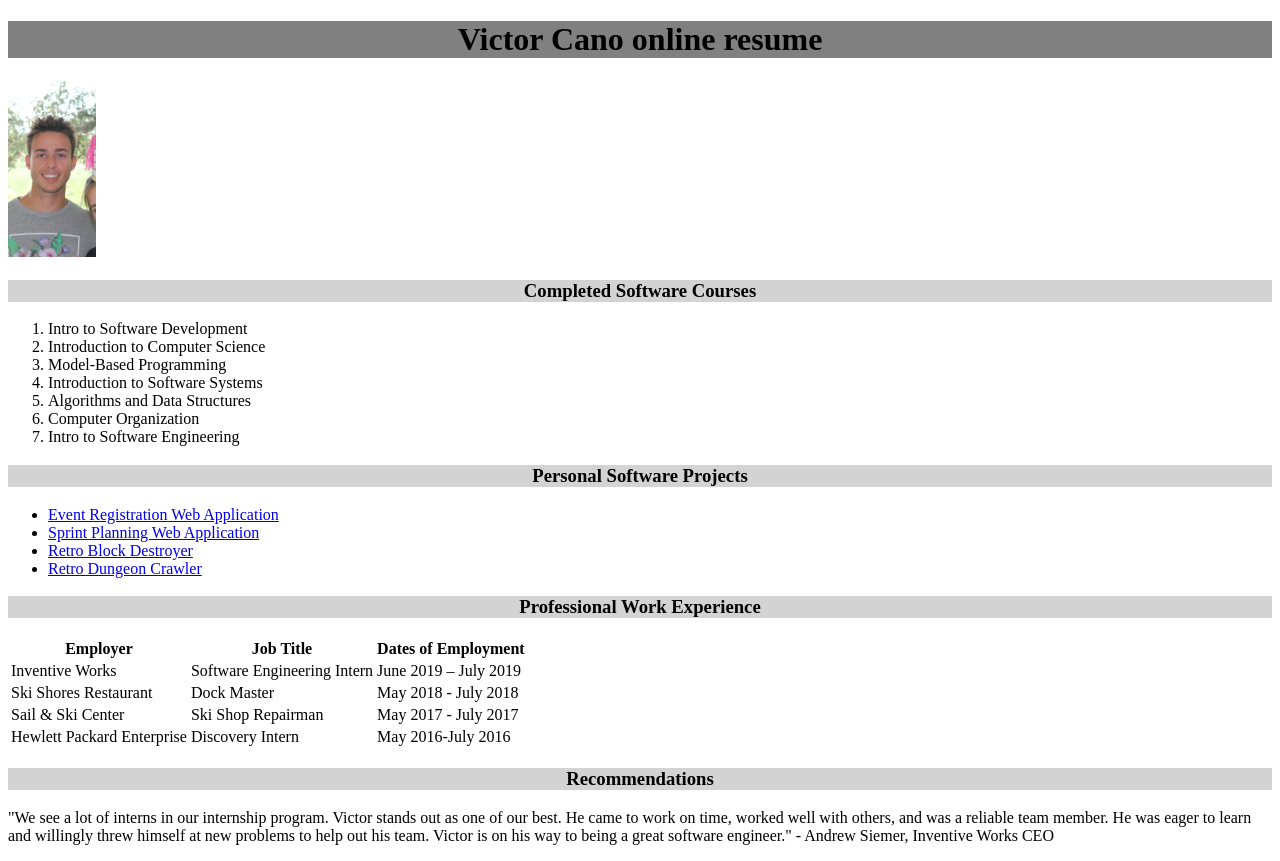
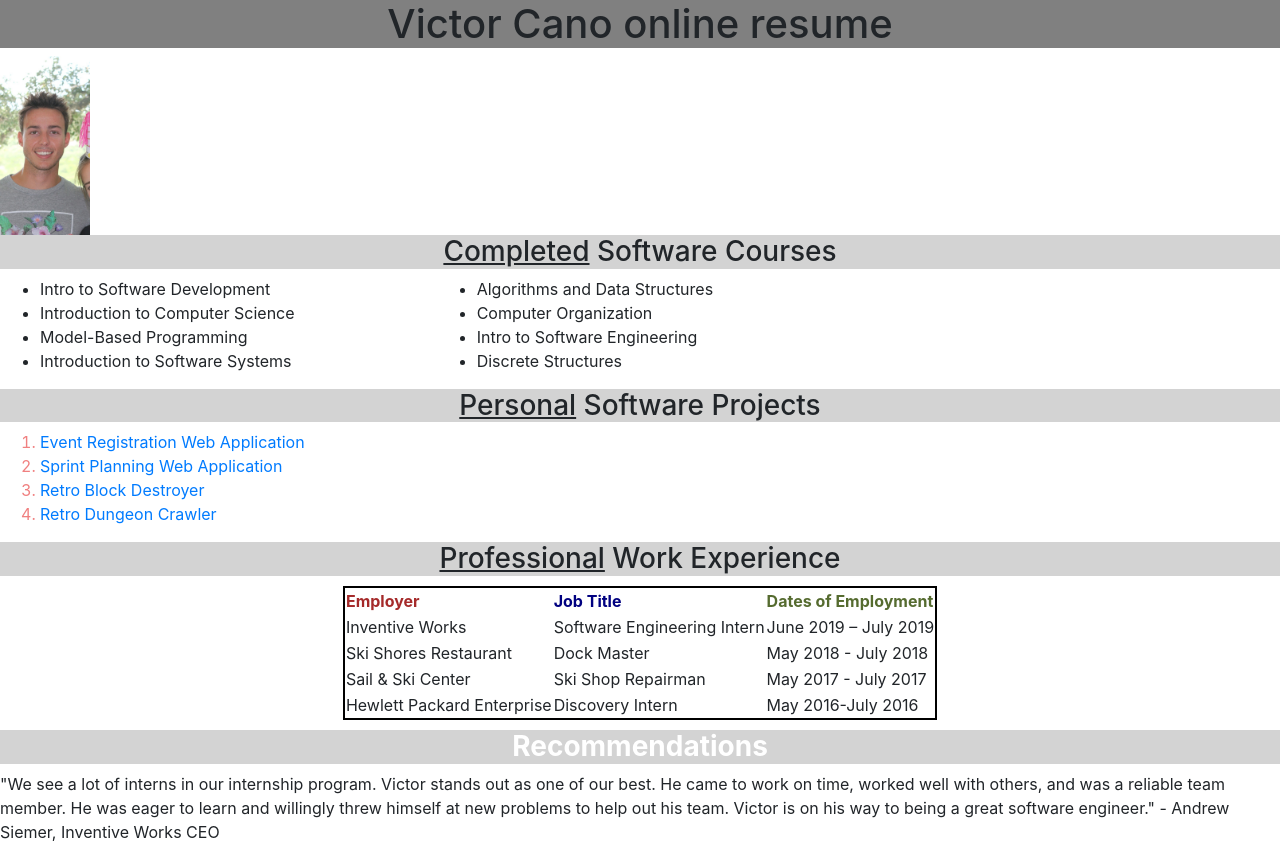
Before and after one commit to VictorrCano/online-resume, a plain HTML site: page index.html in a window 1280 px wide. Drawn offline with nearby package versions, Linux system fonts and the light colour scheme.

Commit message:
final assignment version

```diff
--- a/index.html
+++ b/index.html
@@ -2,41 +2,55 @@
 <html>
     <head>
         <title>My Webpage</title>
+        <meta name="viewport" content="width=device-width, initial-scale=1.0">
+        <link rel="stylesheet" href="style.css">
+        <link rel="stylesheet" href="sass.css">
+        <link rel="stylesheet" href="https://stackpath.bootstrapcdn.com/bootstrap/4.5.0/css/bootstrap.min.css" integrity="sha384-9aIt2nRpC12Uk9gS9baDl411NQApFmC26EwAOH8WgZl5MYYxFfc+NcPb1dKGj7Sk" crossorigin="anonymous">
+
+
     </head>
     <body>
 
-        <meta name="viewport" content="width=device-width, initial-scale=1.0">
-        <link rel="stylesheet" href="style.css">
+
 
         <h1></h1>
         <img src="download.png" width="7%" height="7%">
 
 
-        <h3>Completed Software Courses</h3>
-            <ol>
+        <h3><span class="type">Completed</span> Software Courses</h3>
+            <div class="row">
+            <div class="col-4">
+                <ul>
                     <li>Intro to Software Development</li>
                     <li>Introduction to Computer Science</li>
                     <li>Model-Based Programming</li>
                     <li>Introduction to Software Systems</li>
+                </ul>
+            </div>
+            <div class="col-4">
+                <ul>
                     <li>Algorithms and Data Structures</li>
                     <li>Computer Organization</li>
                     <li>Intro to Software Engineering</li>
-            </ol>
+                    <li>Discrete Structures</li>
+                </ul>
+            </div>
+            </div>
 
-        <h3>Personal Software Projects</h3>
-            <ul>
+        <h3><span class="type">Personal</span> Software Projects</h3>
+            <ol>
                 <li><a href="page2.html">Event Registration Web Application</a></li>
                 <li><a href="page3.html">Sprint Planning Web Application</a></li>
                 <li><a href="page4.html">Retro Block Destroyer</a></li>
                 <li><a href="page5.html">Retro Dungeon Crawler</a></li>
-            </ul>
+            </ol>
 
-        <h3>Professional Work Experience</h3>
+        <h3><span class="type">Professional</span> Work Experience</h3>
             <table>
                 <tr>
-                    <th>Employer</th>
-                    <th>Job Title</th>
-                    <th>Dates of Employment</th>
+                    <th id="employer">Employer</th>
+                    <th id="title">Job Title</th>
+                    <th id="dates">Dates of Employment</th>
                 </tr>
                 <tr>
                     <td>Inventive Works</td>
@@ -60,7 +74,7 @@
                 </tr>
             </table>
 
-        <h3>Recommendations</h3>
+        <h3 id="return1">Recommendations</h3>
         <p>"We see a lot of interns in our internship program. Victor stands out as one of our best.
             He came to work on time, worked well with others, and was a reliable team member.
             He was eager to learn and willingly threw himself at new problems to help out his team.
--- /dev/null
+++ b/sass.scss
@@ -0,0 +1,38 @@
+$placement: center;
+
+h1 {
+    background-color: grey;
+    text-align: $placement;
+}
+
+h3 {
+    background-color:lightgrey;
+    text-align: $placement;
+}
+
+tr {
+    th{
+        text-shadow: darken($color: #000000, $amount: 0);;
+    }
+    td{
+        text-emphasis: bold;
+    }
+}
+
+%white{
+    color: white;
+}
+
+#return{
+    @extend %white;
+}
+
+#return1{
+    @extend %white;
+    font-weight: bold;
+}
+ol{
+    li{
+        color:lightcoral;
+    }
+}
--- a/style.css
+++ b/style.css
@@ -1,15 +1,7 @@
-h1 {
-    background-color: grey;
-    text-align: center;
-}
 
-h3 {
-    background-color: lightgrey;
-    text-align: center;
-}
 
 @media (min-width: 800px){
-    h1::before {
+     h1::before {
         content: "Victor Cano online resume";
     }
 }
@@ -18,3 +10,27 @@ h3 {
         content:"Victor Cano";
     }
 }
+
+table {
+    border: 2px solid black;
+    margin: 10px;
+    margin-left:auto;
+    margin-right:auto;
+
+}
+
+.type {
+    text-decoration-line: underline;
+}
+
+#employer {
+    color: brown;
+}
+
+#title {
+    color: navy;
+}
+
+#dates{
+    color: darkolivegreen;
+}
```
Also changed, not shown: page2.html (+6 -2 lines), page3.html (+6 -2 lines), page4.html (+6 -2 lines), page5.html (+6 -2 lines), sass.css (added), 1 other file. Lines whose indentation alone changed are shown as unchanged.
